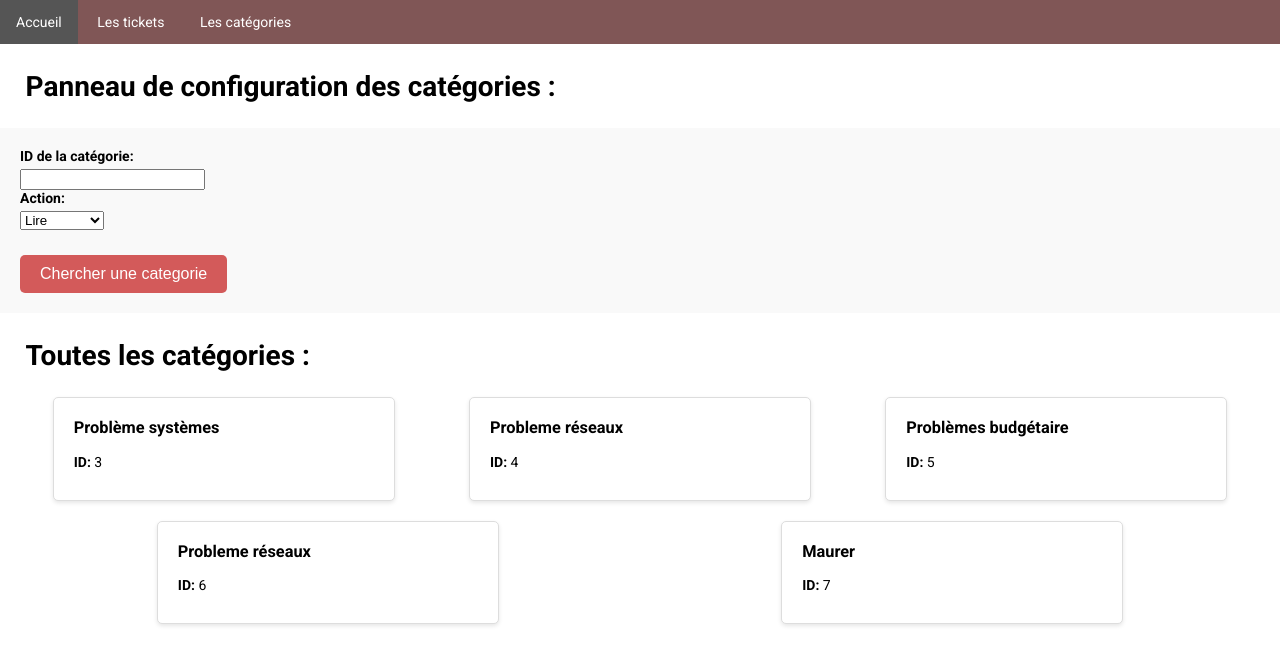
After one commit to LOIC-only-one/Ticketing_django, a Django app: page /ticket/search_category in a window 1280 px wide. The commit adds this page. Shown: the top 665 px of the page. Run offline with Django 5.2, Linux system fonts and the light colour scheme; data comes from the database, SQL or seed files in the repository; both versions use the stored data as it was after the commit.

Commit message:
Ajout_Final

```diff
--- a/service_info/ticket/forms.py
+++ b/service_info/ticket/forms.py
@@ -34,3 +34,12 @@ class TicketIdForm(forms.Form):
         ('update_ticket', 'Modifier'),
     )
     action = forms.ChoiceField(choices=actions, label='Action')
+
+class CategoryIdForm(forms.Form):
+    category_id = forms.IntegerField(label='ID de la catégorie')
+    actions = (
+        ('read_category', 'Lire'),
+        ('delete_category', 'Supprimer'),
+        ('update_category', 'Modifier'),
+    )
+    action = forms.ChoiceField(choices=actions, label='Action')
--- a/service_info/ticket/static/style.css
+++ b/service_info/ticket/static/style.css
@@ -6,6 +6,9 @@ body {
     font-family: "Roboto", sans-serif;
 }
 
+h1 {
+    margin: 2%;
+}
 nav ul {
     list-style-type: none;
     margin: 0;
@@ -73,7 +76,7 @@ nav ul li a:hover {
     font-size: 16px;
 }
 
-.form-add input[type="submit"] {
+.form-add input[type="submit"], .index-input input[type="button"], input[type="submit"] {
     margin-top: 2%;
     background-color: #d35a5a;
     color: #fff;
@@ -90,6 +93,8 @@ nav ul li a:hover {
 .ticket-container {
     display: flex;
     flex-wrap: wrap;
+    margin: 2%;
+    justify-content: space-around;
     gap: 20px;
 }
 
--- a/service_info/ticket/templates/ticket/create_category.html
+++ b/service_info/ticket/templates/ticket/create_category.html
@@ -1,11 +1,11 @@
 {% extends 'ticket/main.html' %}
 
-{% block title %}Créer - Ticketing{% endblock %}
+{% block title %}Créer categorie - Ticketing{% endblock %}
 
 {% block content %}
     <form method="post" action="/ticket/traitement_category" class="form-add">
         {% csrf_token %}
         {{ form.as_ul }}
-        <input type="submit" value="Créer un ticket">
+        <input type="submit" value="Créer une catégorie">
     </form>
 {% endblock %}
--- a/service_info/ticket/templates/ticket/create_ticket.html
+++ b/service_info/ticket/templates/ticket/create_ticket.html
@@ -1,6 +1,6 @@
 {% extends 'ticket/main.html' %}
 
-{% block title %}Créer - Ticketing{% endblock %}
+{% block title %}Créer ticket - Ticketing{% endblock %}
 
 {% block content %}
     <form method="post" action="/ticket/traitement_ticket" class="form-add">
--- a/service_info/ticket/templates/ticket/main.html
+++ b/service_info/ticket/templates/ticket/main.html
@@ -23,8 +23,8 @@
             <li class="sub-menu">
                 <a href="#">Les catégories</a>
                 <ul>
-                    <li><a href="#">Créer une catégorie</a></li>
-                    <li><a href="#">Voir une catégorie</a></li>
+                    <li><a href="{% url 'ticket:create_category' %}">Créer une catégorie</a></li>
+                    <li><a href="{% url 'ticket:search_category' %}">Voir une catégorie</a></li>
                 </ul>
             </li>
         </ul>
--- /dev/null
+++ b/service_info/ticket/templates/ticket/search_category.html
@@ -0,0 +1,21 @@
+{% extends 'ticket/main.html' %}
+
+{% block title %}Acceuil - Ticketing{% endblock %}
+
+{% block content %}
+    <h1>Panneau de configuration des catégories :</h1>
+    <form method="post" action="{% url 'ticket:search_category' %}?category_id={{ form.category_id.value }}" class="form-add">
+        {% csrf_token %}
+        {{ form.as_ul }}
+        <input type="submit" value="Chercher une categorie">
+    </form>
+
+    <h1>Toutes les catégories :</h1>
+    <div class="ticket-container">
+        {% for category in categories %}
+            <div class="ticket">
+                <h3>{{ category.name }}</h3>
+                <p><strong>ID:</strong> {{ category.id }}</p>
+            </div>
+        {% endfor %}
+{% endblock %}
--- a/service_info/ticket/templates/ticket/search_ticket.html
+++ b/service_info/ticket/templates/ticket/search_ticket.html
@@ -3,7 +3,7 @@
 {% block title %}Acceuil - Ticketing{% endblock %}
 
 {% block content %}
-    <h3>Rechercher un ticket :</h3>
+    <h1>Panneau de configuration des tickets :</h1>
     <form method="post" action="{% url 'ticket:search_ticket' %}?ticket_id={{ form.ticket_id.value }}" class="form-add">
         {% csrf_token %}
         {{ form.as_ul }}
--- a/service_info/ticket/urls.py
+++ b/service_info/ticket/urls.py
@@ -18,4 +18,5 @@ urlpatterns = [
     path('read_category/<int:category_id>/', views.read_category, name='read_category'),
     path('delete_category/<int:category_id>/', views.delete_category, name='delete_category'),
     path('update_category/<int:category_id>/', views.update_category, name='update_category'),
+    path('search_category', views.search_category, name='search_category'),
 ]
--- a/service_info/ticket/views.py
+++ b/service_info/ticket/views.py
@@ -1,6 +1,6 @@
 from django.shortcuts import render, redirect
 from .models import Ticket, Category
-from .forms import TicketForm, CategoryForm, TicketIdForm
+from .forms import TicketForm, CategoryForm, TicketIdForm, CategoryIdForm
 
 def index(request):
     tickets = Ticket.objects.all()
@@ -28,14 +28,18 @@ def delete_ticket(request, ticket_id):
         return redirect('ticket:index')
 
 def update_ticket(request, ticket_id):
-    ticket = Ticket.objects.get(id=ticket_id)
-    form = TicketForm(instance=ticket)
+    ticket_a_modifier = Ticket.objects.get(id=ticket_id)
+
     if request.method == 'POST':
-        form = TicketForm(request.POST, instance=ticket)
-        if form.is_valid():
-            form.save()
-            return redirect('index')
-    return render(request, 'ticket/update_ticket.html', {'form': form, 'ticket': ticket})
+        lform = TicketForm(request.POST, instance=ticket_a_modifier)
+        if lform.is_valid():
+            lform.save()
+            return redirect('ticket:index')
+    else:
+        return render(request, 'ticket/affiche_ticket.html', {'ticket': ticket_a_modifier})
+
+    return render(request, 'ticket/update_ticket.html', {'form': lform, 'ticket': ticket_a_modifier})
+
 
 def traitement_ticket(request):
     lform = TicketForm(request.POST)
@@ -88,16 +92,40 @@ def read_category(request, category_id):
     return render(request, 'ticket/affiche_category.html', {'category': category})
 
 def delete_category(request, category_id):
-    category = Category.objects.get(id=category_id)
-    category.delete()
-    return redirect('index')
+    if request.method == 'GET':
+        category = Category.objects.get(id=category_id)
+        category.delete()
+        return redirect('ticket:index')
 
 def update_category(request, category_id):
     category = Category.objects.get(id=category_id)
-    form = CategoryForm(instance=category)
     if request.method == 'POST':
         form = CategoryForm(request.POST, instance=category)
         if form.is_valid():
             form.save()
-            return redirect('index')
+            return redirect('ticket:search_category')
+    else:
+        form = CategoryForm(instance=category)
     return render(request, 'ticket/update_category.html', {'form': form, 'category': category})
+
+def search_category(request):
+    categories = Category.objects.all()
+    lform = CategoryIdForm()
+
+    if request.method == 'POST':
+        lform = CategoryIdForm(request.POST)
+        if lform.is_valid():
+            category_id = lform.cleaned_data['category_id'] ## recupere l'id de la categorie
+            action = lform.cleaned_data['action']
+            category = Category.objects.filter(id=category_id).first()
+            if category:
+                if action == 'read_category':
+                    return redirect('ticket:read_category', category_id=category_id)
+                elif action == 'delete_category':
+                    return redirect('ticket:delete_category', category_id=category_id)
+                elif action == 'update_category':
+                    return redirect('ticket:update_category', category_id=category_id)
+            else:
+                return render(request, 'ticket/search_category.html')
+
+    return render(request, 'ticket/search_category.html', {'form': lform, 'categories': categories})
```
Also changed, not shown: service_info/ticket/templates/ticket/affiche_category.html (+9 -5 lines), service_info/ticket/templates/ticket/affiche_ticket.html (+10 -6 lines), service_info/ticket/templates/ticket/index.html (+7 -0 lines), service_info/ticket/templates/ticket/update_category.html (added, +14 -0 lines), service_info/ticket/templates/ticket/update_ticket.html (added, +13 -0 lines), service_info/db.sqlite3, service_info/ticket/migrations/0002_alter_category_priority_alter_ticket_status.py (added).
